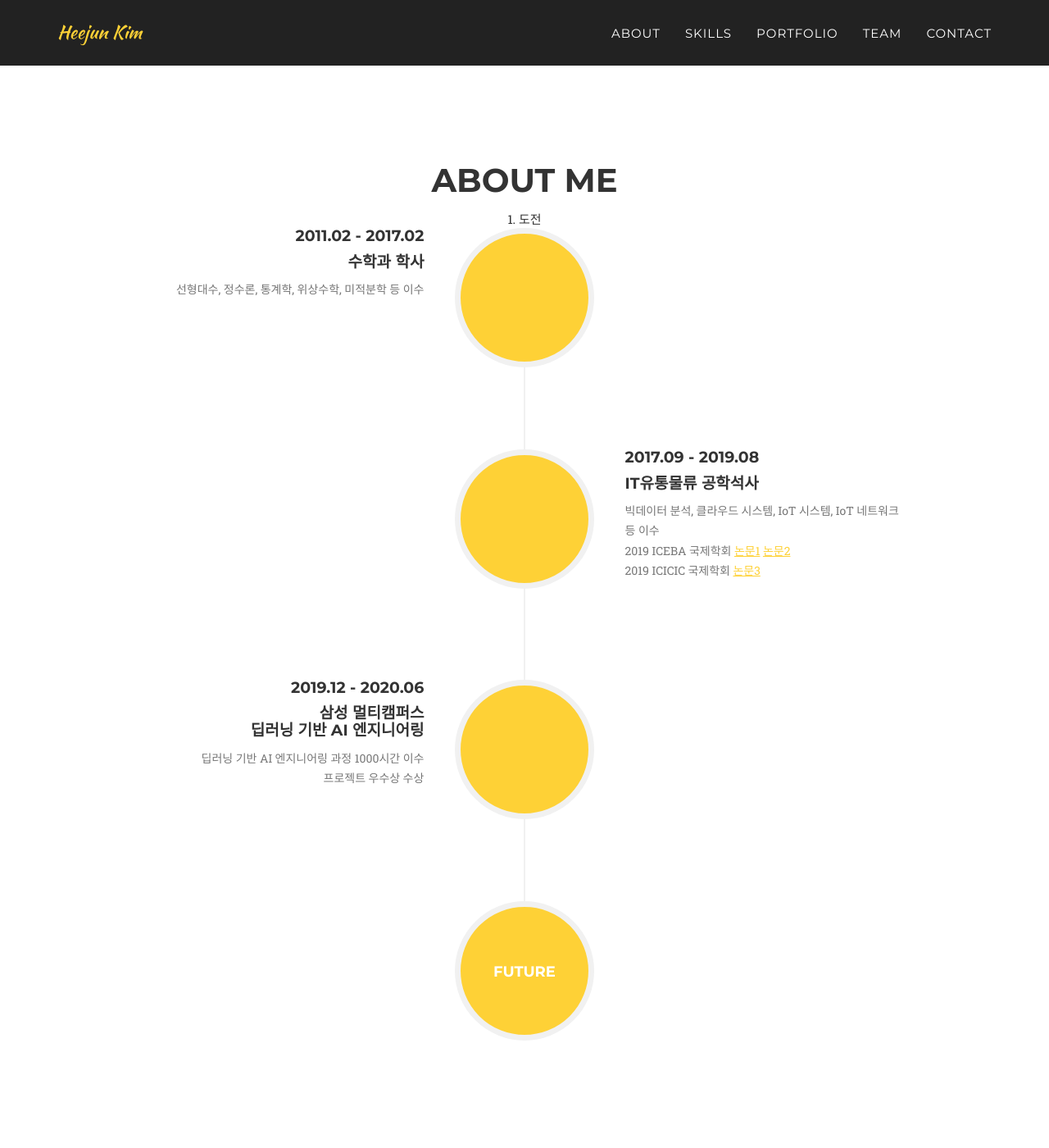
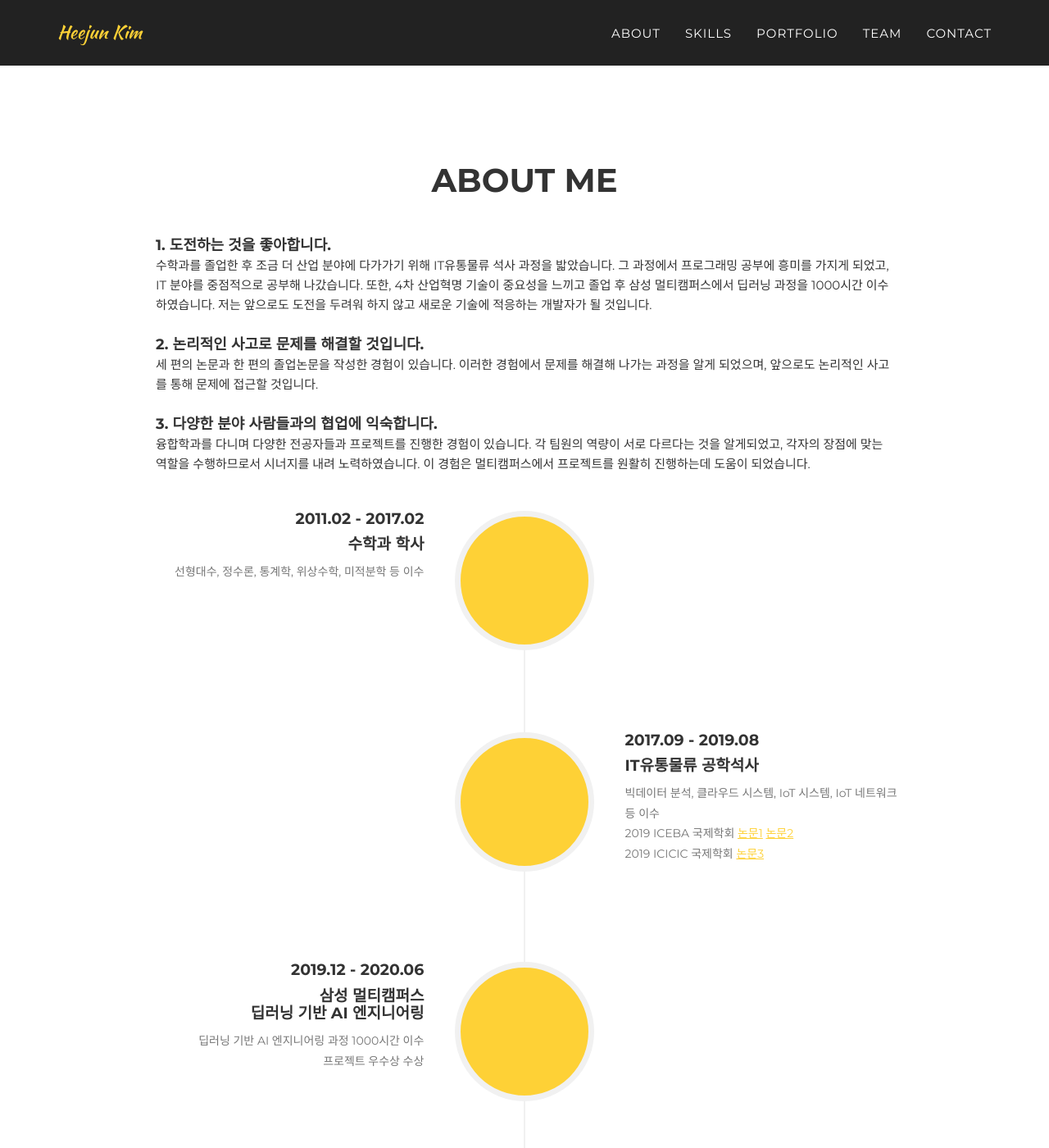
Before and after one commit to heejun1942/heejun1942.github.io, a Jekyll site: the page built from _posts/2014-07-16-project-3.markdown, in a window 1280 px wide and 1400 px high, scrolled down 760 px. Shown: the whole window at 82% size. Built offline with Jekyll 4.4.1, drawn with Linux system fonts in a browser that asks for light colours; nearby versions of some CDN libraries; some web fonts are replaced.

Commit message:
200705 || Update file

```diff
--- a/_includes/about.html
+++ b/_includes/about.html
@@ -4,8 +4,24 @@
             <div class="row">
                 <div class="col-lg-12 text-center">
                     <h2 class="section-heading">About Me</h2>
-                    <div>
-                        1. 도전
+                    <div style="text-align: left;max-width: 60em; margin: auto;padding: 2em 0 3em;line-height: 1.6em;">
+                        <span class="aboutme">1. 도전하는 것을 좋아합니다.</span>
+                        <br>
+                        수학과를 졸업한 후 조금 더 산업 분야에 다가가기 위해 IT유통물류 석사 과정을 밟았습니다.
+                        그 과정에서 프로그래밍 공부에 흥미를 가지게 되었고, IT 분야를 중점적으로 공부해 나갔습니다.
+                        또한, 4차 산업혁명 기술이 중요성을 느끼고 졸업 후 삼성 멀티캠퍼스에서 딥러닝 과정을 1000시간 이수하였습니다.
+                        저는 앞으로도 도전을 두려워 하지 않고 새로운 기술에 적응하는 개발자가 될 것입니다.
+                        <br><br>
+                        <span class="aboutme">2. 논리적인 사고로 문제를 해결할 것입니다.</span>
+                        <br>
+                        세 편의 논문과 한 편의 졸업논문을 작성한 경험이 있습니다. 이러한 경험에서 문제를 해결해 나가는 과정을 알게 되었으며, 앞으로도 논리적인 사고를 통해 문제에 접근할 것입니다.
+                        <br><br>
+                        <span class="aboutme">3. 다양한 분야 사람들과의 협업에 익숙합니다.</span>
+                        <br>
+                        융합학과를 다니며 다양한 전공자들과 프로젝트를 진행한 경험이 있습니다.
+                        각 팀원의 역량이 서로 다르다는 것을 알게되었고, 각자의 장점에 맞는 역할을 수행하므로서 시너지를 내려 노력하였습니다.
+                        이 경험은 멀티캠퍼스에서 프로젝트를 원활히 진행하는데 도움이 되었습니다.
+
 
                     </div>
                     <!-- <h3 class="section-subheading text-muted">ㅁ</h3> -->
```
Also changed, not shown: _includes/css/agency.css (+10 -0 lines).
